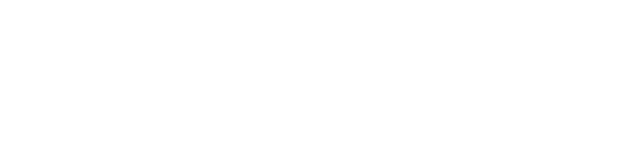
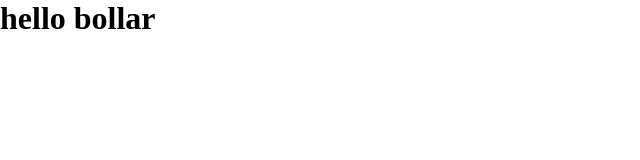
Before and after one commit to IT-Works-Experts/BookShop, a plain HTML site: page index.html in a window 1280 px wide. Shown: the whole page, without its empty margins (0-640 px from the left). Drawn offline with Linux system fonts and the light colour scheme.

Commit message:
h1-qoshdim-headerga

```diff
--- a/index.html
+++ b/index.html
@@ -10,6 +10,9 @@
 </head>
 
 <body>
+    <header>
+        <h1>hello bollar</h1>
+    </header>
 
 
 
```
